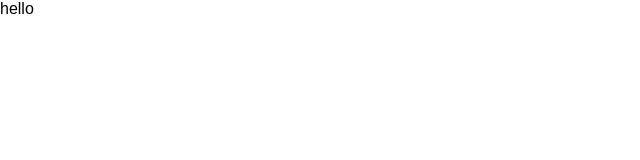
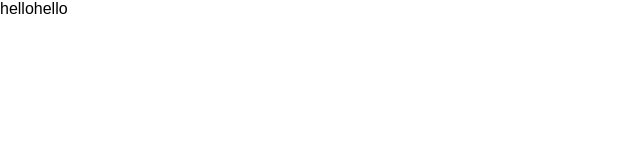
Before and after one commit to jdiejim/pokedex-blog, a React (Create React App) app: page / in a window 1280 px wide. Shown: the top 160 px of the page, without its empty margins (0-640 px from the left). Built offline with nearby package versions, Linux system fonts and the light colour scheme.

Commit message:
Add index.css normalization

```diff
--- a/src/components/App.js
+++ b/src/components/App.js
@@ -5,7 +5,7 @@
   render() {
     return (
       <div className="App">
-        hello
+        hellohello
       </div>
     );
   }
--- a/src/index.css
+++ b/src/index.css
@@ -1,5 +1,17 @@
+* {
+  box-sizing: border-box;
+}
+
 body {
   margin: 0;
   padding: 0;
-  font-family: sans-serif;
+  font-family: 'Avenir Next', sans-serif;
 }
+
+h1,
+h2,
+h3,
+h4,
+p {
+  margin: 0;
+}
```
Also changed, not shown: 1 other file (tests, documents, lock files or other folders).
